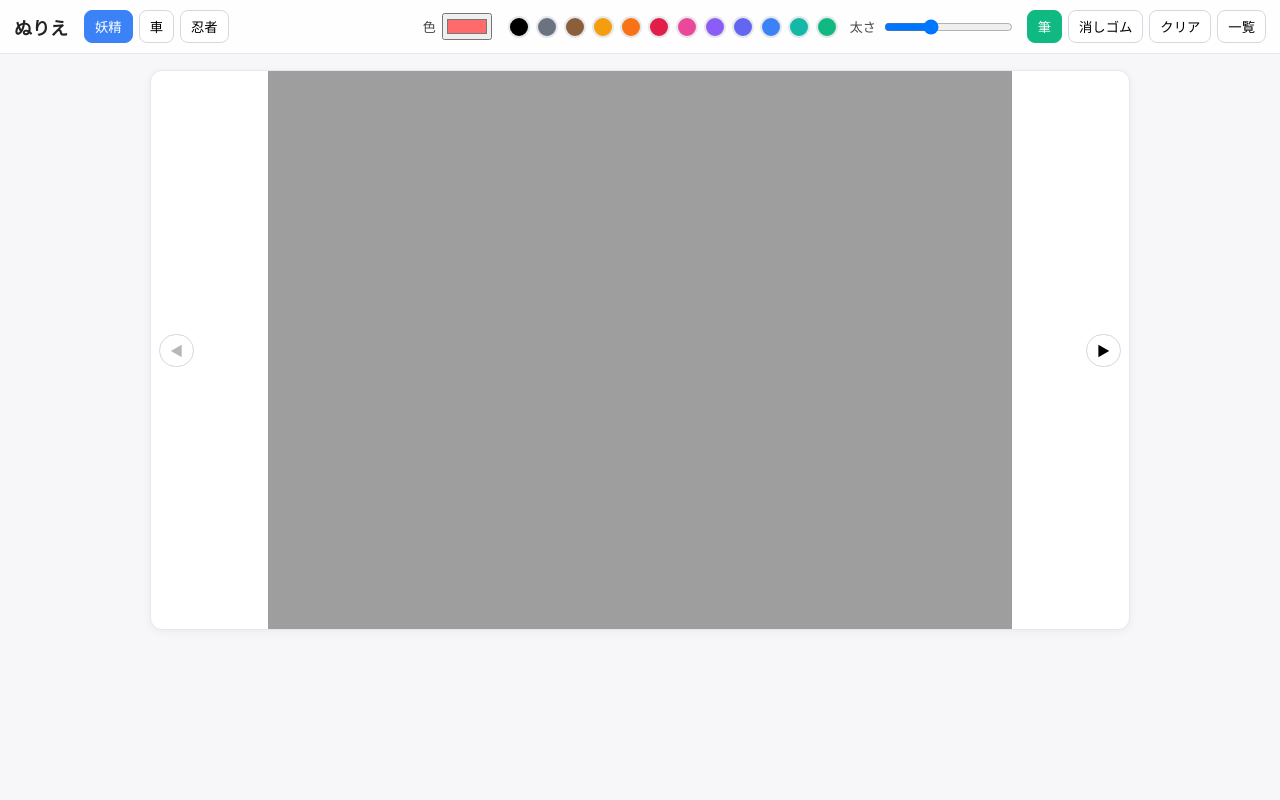
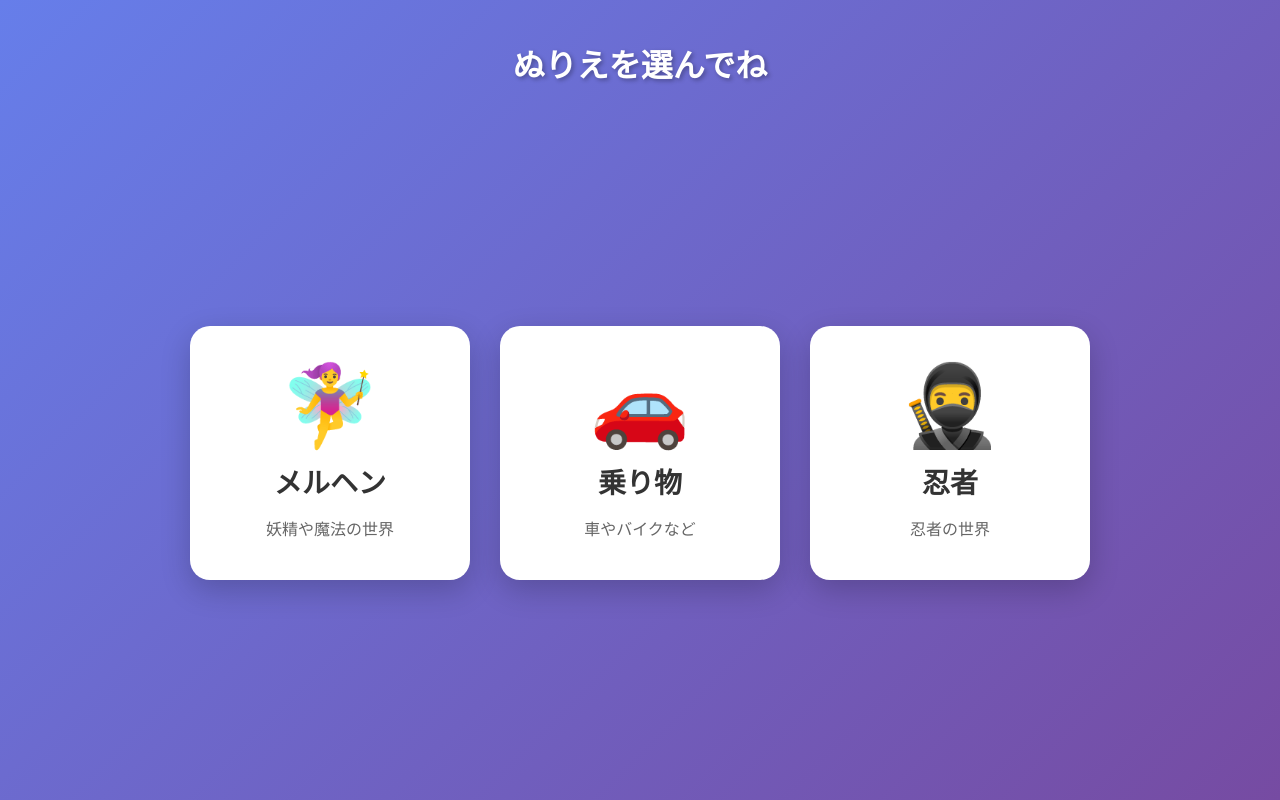
Before and after one commit to hachico85/wb_nurie01, a plain HTML site: page index.html in a window 1280 px wide. Drawn offline with Linux system fonts and the light colour scheme.

Commit message:
mod: 表紙をつける

```diff
--- a/app.js
+++ b/app.js
@@ -33,6 +33,10 @@ const state = {
   paints: new Map(), // key: resolvedURL, value: ImageData
 };
 
+// 画面要素の取得
+const menuScreen = $("#menuScreen");
+const paintScreen = $("#paintScreen");
+
 const paintCanvas = $("#paintLayer");
 const paintCtx = paintCanvas.getContext("2d");
 const lineArtCanvas = $("#lineArtLayer");
@@ -51,6 +55,7 @@ const thumbGrid = $("#thumbGrid");
 const prevBtn = $("#prevBtn");
 const nextBtn = $("#nextBtn");
 const paletteEl = $("#palette");
+const backToMenuBtn = $("#backToMenu");
 
 // Resolve image path by trying candidates in order, returning first that loads
 async function resolveImage(candidates) {
@@ -330,8 +335,31 @@ function selectColor(hex, fromPalette = false) {
   updatePaletteSelection();
 }
 
+// 画面切り替え機能
+function showMenuScreen() {
+  menuScreen.style.display = "flex";
+  paintScreen.style.display = "none";
+}
+
+function showPaintScreen(category) {
+  menuScreen.style.display = "none";
+  paintScreen.style.display = "block";
+  if (category && state.category !== category) {
+    loadPage(category, 0);
+  }
+}
+
 // UI bindings
 function bindUI() {
+  // カテゴリカード（メニュー画面）
+  $$(".category-card").forEach((card) => card.addEventListener("click", () => {
+    const category = card.dataset.category;
+    showPaintScreen(category);
+  }));
+
+  // 戻るボタン
+  backToMenuBtn.addEventListener("click", showMenuScreen);
+
   // Tabs
   $$(".tab").forEach((btn) => btn.addEventListener("click", async () => {
     const cat = btn.dataset.category;
@@ -390,8 +418,8 @@ async function init() {
   renderPalette();
   updatePaletteSelection();
   setTool("brush");
-  await renderThumbs();
-  await loadPage(state.category, state.index);
+  // 最初はメニュー画面を表示
+  showMenuScreen();
 }
 
 init().catch((e) => {
--- a/index.html
+++ b/index.html
@@ -14,11 +14,40 @@
     <link rel="stylesheet" href="styles.css" />
   </head>
   <body>
+    <!-- メニュー画面 -->
+    <div id="menuScreen" class="menu-screen">
+      <header class="menu-header">
+        <h1 class="menu-title">ぬりえを選んでね</h1>
+      </header>
+      <main class="menu-content">
+        <div class="category-grid">
+          <button class="category-card" data-category="fairy">
+            <div class="category-icon">🧚‍♀️</div>
+            <h2 class="category-title">メルヘン</h2>
+            <p class="category-description">妖精や魔法の世界</p>
+          </button>
+          <button class="category-card" data-category="car">
+            <div class="category-icon">🚗</div>
+            <h2 class="category-title">乗り物</h2>
+            <p class="category-description">車やバイクなど</p>
+          </button>
+          <button class="category-card" data-category="ninja">
+            <div class="category-icon">🥷</div>
+            <h2 class="category-title">忍者</h2>
+            <p class="category-description">忍者の世界</p>
+          </button>
+        </div>
+      </main>
+    </div>
+
+    <!-- 塗り絵画面 -->
+    <div id="paintScreen" class="paint-screen" style="display: none;">
       <header class="topbar">
+        <button id="backToMenu" class="back-btn">← メニュー</button>
         <h1 class="app-title">ぬりえ</h1>
         <nav class="tabs" role="tablist" aria-label="カテゴリ">
-        <button class="tab active" data-category="fairy" aria-selected="true">妖精</button>
-        <button class="tab" data-category="car" aria-selected="false">車</button>
+          <button class="tab active" data-category="fairy" aria-selected="true">メルヘン</button>
+          <button class="tab" data-category="car" aria-selected="false">乗り物</button>
           <button class="tab" data-category="ninja" aria-selected="false">忍者</button>
         </nav>
         <div class="spacer"></div>
@@ -61,6 +90,7 @@
           <div id="thumbGrid" class="thumb-grid" role="list"></div>
         </aside>
       </main>
+    </div>
 
     <script src="app.js" type="module"></script>
 
--- a/styles.css
+++ b/styles.css
@@ -37,7 +37,124 @@ body { font-family: -apple-system, BlinkMacSystemFont, "Segoe UI", Roboto, "Hira
 .thumb.active { border-color: #3b82f6; box-shadow: 0 0 0 3px rgba(59,130,246,0.2); }
 .thumb img { display: block; width: 100%; height: 100%; object-fit: contain; }
 
+/* メニュー画面のスタイル */
+.menu-screen {
+  min-height: 100vh;
+  background: linear-gradient(135deg, #667eea 0%, #764ba2 100%);
+  display: flex;
+  flex-direction: column;
+}
+
+.menu-header {
+  text-align: center;
+  padding: 40px 20px 20px;
+}
+
+.menu-title {
+  font-size: 32px;
+  font-weight: bold;
+  color: white;
+  margin: 0;
+  text-shadow: 2px 2px 4px rgba(0,0,0,0.3);
+}
+
+.menu-content {
+  flex: 1;
+  display: flex;
+  align-items: center;
+  justify-content: center;
+  padding: 20px;
+}
+
+.category-grid {
+  display: grid;
+  grid-template-columns: repeat(auto-fit, minmax(280px, 1fr));
+  gap: 30px;
+  max-width: 900px;
+  width: 100%;
+}
+
+.category-card {
+  background: white;
+  border: none;
+  border-radius: 20px;
+  padding: 40px 30px;
+  box-shadow: 0 10px 30px rgba(0,0,0,0.2);
+  cursor: pointer;
+  transition: all 0.3s ease;
+  text-align: center;
+  display: flex;
+  flex-direction: column;
+  align-items: center;
+  gap: 15px;
+}
+
+.category-card:hover {
+  transform: translateY(-10px);
+  box-shadow: 0 20px 40px rgba(0,0,0,0.3);
+}
+
+.category-card:active {
+  transform: translateY(-5px);
+}
+
+.category-icon {
+  font-size: 80px;
+  line-height: 1;
+}
+
+.category-title {
+  font-size: 28px;
+  font-weight: bold;
+  color: #333;
+  margin: 0;
+}
+
+.category-description {
+  font-size: 16px;
+  color: #666;
+  margin: 0;
+}
+
+/* 戻るボタン */
+.back-btn {
+  border: none;
+  background: #3b82f6;
+  color: white;
+  padding: 8px 16px;
+  border-radius: 8px;
+  cursor: pointer;
+  font-size: 14px;
+  margin-right: 12px;
+}
+
+.back-btn:hover {
+  background: #2563eb;
+}
+
 @media (max-width: 680px) {
   .tools { flex-wrap: wrap; }
   .canvas-wrap { height: min(60vh, 640px); }
+
+  .menu-title {
+    font-size: 24px;
+  }
+
+  .category-grid {
+    grid-template-columns: 1fr;
+    gap: 20px;
+    max-width: 350px;
+  }
+
+  .category-card {
+    padding: 30px 20px;
+  }
+
+  .category-icon {
+    font-size: 60px;
+  }
+
+  .category-title {
+    font-size: 24px;
+  }
 }
```
Lines whose indentation alone changed are shown as unchanged.
